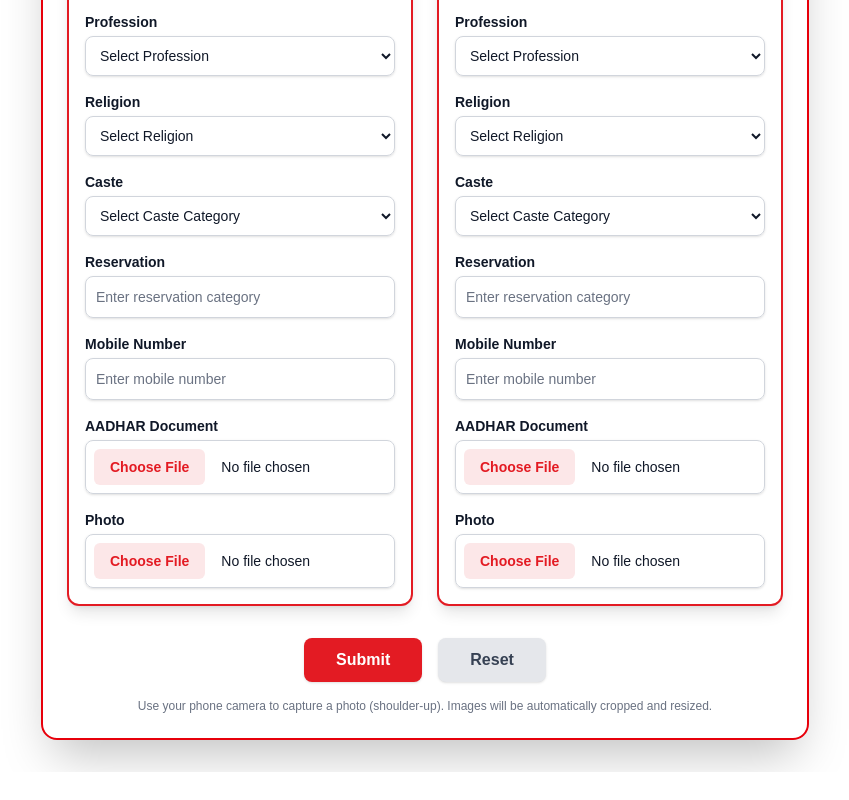
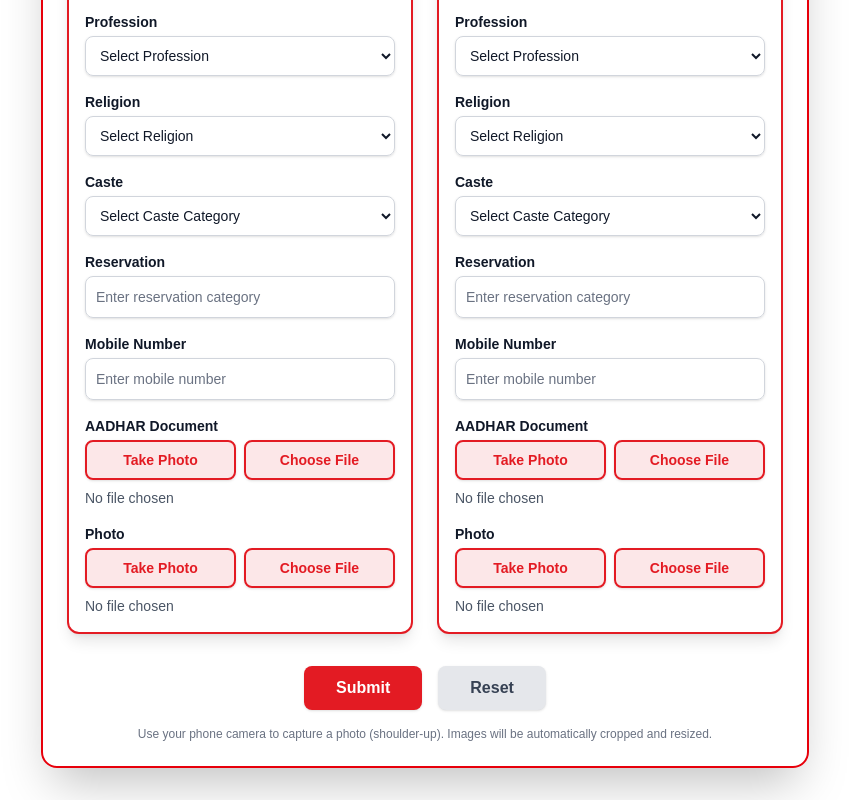
Before and after one commit to Chenchu-Parameswar-Kotari/jsp, a Next.js app: page / in a window 1280 px wide. Shown: the part 888-1688 px from the top of the page, without its empty margins (215-1064 px from the left). Before the commit the page ends 1660 px from the top, so only its background shows below. Built offline with nearby package versions, Linux system fonts and the light colour scheme.

Commit message:
redeisgn

```diff
--- a/src/app/page.tsx
+++ b/src/app/page.tsx
@@ -320,25 +320,98 @@ export default function Home() {
 
                     <div>
                       <label className="block text-sm font-semibold text-gray-900 mb-1">AADHAR Document</label>
+                      <div className="space-y-2">
+                        <div className="flex gap-2">
+                          <button
+                            type="button"
+                            onClick={() => document.getElementById('memberAadharCamera')?.click()}
+                            className="flex-1 bg-[#E31B23]/10 text-[#E31B23] rounded-lg px-4 py-2 text-sm font-semibold border-2 border-[#E31B23] shadow hover:bg-[#E31B23]/20 transition"
+                          >
+                            Take Photo
+                          </button>
+                          <button
+                            type="button"
+                            onClick={() => document.getElementById('memberAadharFile')?.click()}
+                            className="flex-1 bg-[#E31B23]/10 text-[#E31B23] rounded-lg px-4 py-2 text-sm font-semibold border-2 border-[#E31B23] shadow hover:bg-[#E31B23]/20 transition"
+                          >
+                            Choose File
+                          </button>
+                        </div>
                         <input
+                          id="memberAadharCamera"
+                          type="file"
+                          name="memberAadharDocument"
+                          accept="image/*"
+                          capture="environment"
+                          className="hidden"
+                          onChange={(e) => {
+                            if (e.target.files?.[0]) {
+                              document.getElementById('memberAadharLabel')!.textContent = e.target.files[0].name;
+                            }
+                          }}
+                        />
+                        <input
+                          id="memberAadharFile"
                           type="file"
                           name="memberAadharDocument"
                           accept="image/*,.pdf"
-                        className="w-full rounded-lg border border-gray-300 p-2 text-sm shadow-sm focus:border-[#E31B23] focus:ring-[#E31B23] text-gray-900 file:mr-4 file:py-2 file:px-4 file:rounded-md file:border-0 file:text-sm file:font-semibold file:bg-[#E31B23]/10 file:text-[#E31B23] hover:file:bg-[#E31B23]/20"
-                        required
+                          className="hidden"
+                          onChange={(e) => {
+                            if (e.target.files?.[0]) {
+                              document.getElementById('memberAadharLabel')!.textContent = e.target.files[0].name;
+                            }
+                          }}
                         />
+                        <p id="memberAadharLabel" className="text-sm text-gray-600 truncate">No file chosen</p>
+                      </div>
                     </div>
 
                     <div>
                       <label className="block text-sm font-semibold text-gray-900 mb-1">Photo</label>
+                      <div className="space-y-2">
+                        <div className="flex gap-2">
+                          <button
+                            type="button"
+                            onClick={() => document.getElementById('memberPhotoCamera')?.click()}
+                            className="flex-1 bg-[#E31B23]/10 text-[#E31B23] rounded-lg px-4 py-2 text-sm font-semibold border-2 border-[#E31B23] shadow hover:bg-[#E31B23]/20 transition"
+                          >
+                            Take Photo
+                          </button>
+                          <button
+                            type="button"
+                            onClick={() => document.getElementById('memberPhotoFile')?.click()}
+                            className="flex-1 bg-[#E31B23]/10 text-[#E31B23] rounded-lg px-4 py-2 text-sm font-semibold border-2 border-[#E31B23] shadow hover:bg-[#E31B23]/20 transition"
+                          >
+                            Choose File
+                          </button>
+                        </div>
                         <input
+                          id="memberPhotoCamera"
                           type="file"
                           name="memberPhoto"
                           accept="image/*"
                           capture="user"
-                        className="w-full rounded-lg border border-gray-300 p-2 text-sm shadow-sm focus:border-[#E31B23] focus:ring-[#E31B23] text-gray-900 file:mr-4 file:py-2 file:px-4 file:rounded-md file:border-0 file:text-sm file:font-semibold file:bg-[#E31B23]/10 file:text-[#E31B23] hover:file:bg-[#E31B23]/20"
-                        required
+                          className="hidden"
+                          onChange={(e) => {
+                            if (e.target.files?.[0]) {
+                              document.getElementById('memberPhotoLabel')!.textContent = e.target.files[0].name;
+                            }
+                          }}
                         />
+                        <input
+                          id="memberPhotoFile"
+                          type="file"
+                          name="memberPhoto"
+                          accept="image/*"
+                          className="hidden"
+                          onChange={(e) => {
+                            if (e.target.files?.[0]) {
+                              document.getElementById('memberPhotoLabel')!.textContent = e.target.files[0].name;
+                            }
+                          }}
+                        />
+                        <p id="memberPhotoLabel" className="text-sm text-gray-600 truncate">No file chosen</p>
+                      </div>
                     </div>
                   </div>
                 </div>
@@ -460,25 +533,98 @@ export default function Home() {
 
                     <div>
                       <label className="block text-sm font-semibold text-gray-900 mb-1">AADHAR Document</label>
+                      <div className="space-y-2">
+                        <div className="flex gap-2">
+                          <button
+                            type="button"
+                            onClick={() => document.getElementById('nomineeAadharCamera')?.click()}
+                            className="flex-1 bg-[#E31B23]/10 text-[#E31B23] rounded-lg px-4 py-2 text-sm font-semibold border-2 border-[#E31B23] shadow hover:bg-[#E31B23]/20 transition"
+                          >
+                            Take Photo
+                          </button>
+                          <button
+                            type="button"
+                            onClick={() => document.getElementById('nomineeAadharFile')?.click()}
+                            className="flex-1 bg-[#E31B23]/10 text-[#E31B23] rounded-lg px-4 py-2 text-sm font-semibold border-2 border-[#E31B23] shadow hover:bg-[#E31B23]/20 transition"
+                          >
+                            Choose File
+                          </button>
+                        </div>
                         <input
+                          id="nomineeAadharCamera"
+                          type="file"
+                          name="nomineeAadharDocument"
+                          accept="image/*"
+                          capture="environment"
+                          className="hidden"
+                          onChange={(e) => {
+                            if (e.target.files?.[0]) {
+                              document.getElementById('nomineeAadharLabel')!.textContent = e.target.files[0].name;
+                            }
+                          }}
+                        />
+                        <input
+                          id="nomineeAadharFile"
                           type="file"
                           name="nomineeAadharDocument"
                           accept="image/*,.pdf"
-                        className="w-full rounded-lg border border-gray-300 p-2 text-sm shadow-sm focus:border-[#E31B23] focus:ring-[#E31B23] text-gray-900 file:mr-4 file:py-2 file:px-4 file:rounded-md file:border-0 file:text-sm file:font-semibold file:bg-[#E31B23]/10 file:text-[#E31B23] hover:file:bg-[#E31B23]/20"
-                        required
+                          className="hidden"
+                          onChange={(e) => {
+                            if (e.target.files?.[0]) {
+                              document.getElementById('nomineeAadharLabel')!.textContent = e.target.files[0].name;
+                            }
+                          }}
                         />
+                        <p id="nomineeAadharLabel" className="text-sm text-gray-600 truncate">No file chosen</p>
+                      </div>
                     </div>
 
                     <div>
                       <label className="block text-sm font-semibold text-gray-900 mb-1">Photo</label>
+                      <div className="space-y-2">
+                        <div className="flex gap-2">
+                          <button
+                            type="button"
+                            onClick={() => document.getElementById('nomineePhotoCamera')?.click()}
+                            className="flex-1 bg-[#E31B23]/10 text-[#E31B23] rounded-lg px-4 py-2 text-sm font-semibold border-2 border-[#E31B23] shadow hover:bg-[#E31B23]/20 transition"
+                          >
+                            Take Photo
+                          </button>
+                          <button
+                            type="button"
+                            onClick={() => document.getElementById('nomineePhotoFile')?.click()}
+                            className="flex-1 bg-[#E31B23]/10 text-[#E31B23] rounded-lg px-4 py-2 text-sm font-semibold border-2 border-[#E31B23] shadow hover:bg-[#E31B23]/20 transition"
+                          >
+                            Choose File
+                          </button>
+                        </div>
                         <input
+                          id="nomineePhotoCamera"
                           type="file"
                           name="nomineePhoto"
                           accept="image/*"
                           capture="user"
-                        className="w-full rounded-lg border border-gray-300 p-2 text-sm shadow-sm focus:border-[#E31B23] focus:ring-[#E31B23] text-gray-900 file:mr-4 file:py-2 file:px-4 file:rounded-md file:border-0 file:text-sm file:font-semibold file:bg-[#E31B23]/10 file:text-[#E31B23] hover:file:bg-[#E31B23]/20"
-                        required
+                          className="hidden"
+                          onChange={(e) => {
+                            if (e.target.files?.[0]) {
+                              document.getElementById('nomineePhotoLabel')!.textContent = e.target.files[0].name;
+                            }
+                          }}
                         />
+                        <input
+                          id="nomineePhotoFile"
+                          type="file"
+                          name="nomineePhoto"
+                          accept="image/*"
+                          className="hidden"
+                          onChange={(e) => {
+                            if (e.target.files?.[0]) {
+                              document.getElementById('nomineePhotoLabel')!.textContent = e.target.files[0].name;
+                            }
+                          }}
+                        />
+                        <p id="nomineePhotoLabel" className="text-sm text-gray-600 truncate">No file chosen</p>
+                      </div>
                     </div>
                   </div>
                 </div>
```
Lines whose indentation alone changed are shown as unchanged.
